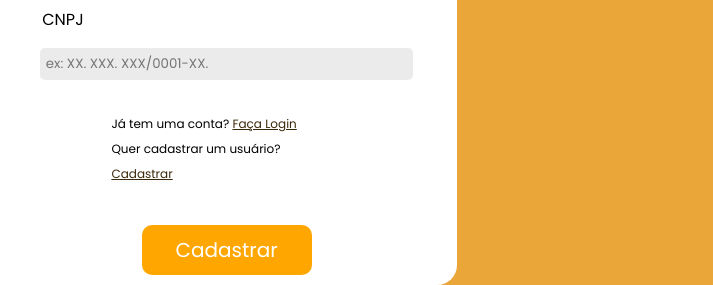
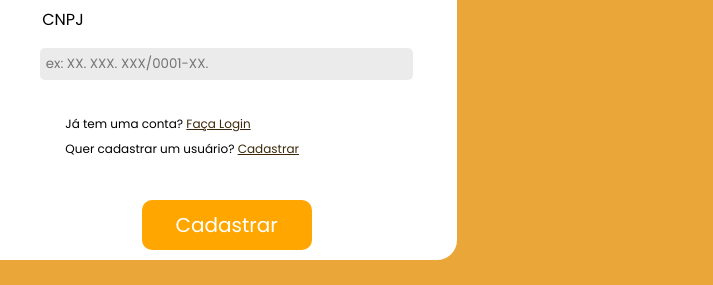
Before and after one commit to ThermoHolic-Sprint2/API---Conexao-com-o-Banco, a website: page site/public/cadastro.html in a window 1280 px wide. Shown: the part 565-850 px from the top of the page, 567-1280 px from the left. Drawn offline with Linux system fonts and the light colour scheme.

Commit message:
arrumando o link do cadastro

```diff
--- a/site/public/cadastro.html
+++ b/site/public/cadastro.html
@@ -67,7 +67,7 @@
                 <div id="div_cnpj01"></div>
                 <div id="div_cnpj14"></div>
                 <div class="texto1">
-                    <div>
+                    <div class="dados">
                         <span>Já tem uma conta? <a href="login.html">Faça Login</a></span><br>
                         <span>Quer cadastrar um usuário? <a href="cadastroFunc.html">Cadastrar</a></span>
                     </div>
--- a/site/public/css/formulario.css
+++ b/site/public/css/formulario.css
@@ -198,17 +198,13 @@ button:hover{
 }
 .texto1{
     /*div contendo o texto de direcionamento entre login e cadastro*/
-    width: 50%;
+    width: 70%;
     justify-content: space-between;
     margin-top: 30px;
     display: flex;
     margin-bottom: 30px;
 }
 
-.texto1 span {
-    /*estilização do texto de direcionamento entre login e cadastro*/
-    width: fit-content;
-}
 
 .img-login{
     /*imagem do login*/
--- a/site/public/css/style.css
+++ b/site/public/css/style.css
@@ -321,3 +321,11 @@ body {
     /*configuração do email de contato do Fale Conosco*/
     display: block;
 }
+
+.dados {
+    width: 100%;
+}
+
+.dados span{
+    margin: auto;
+}
```
